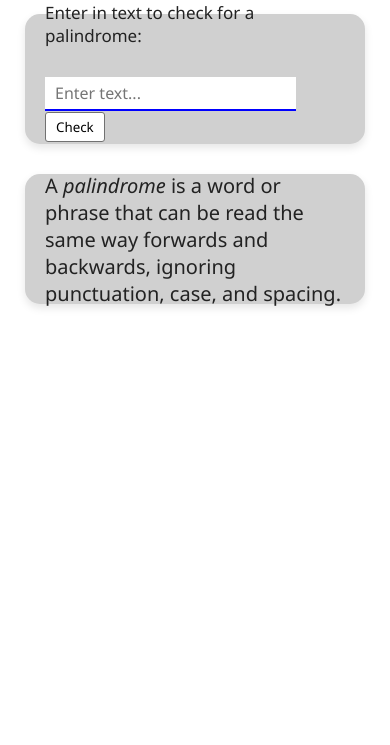
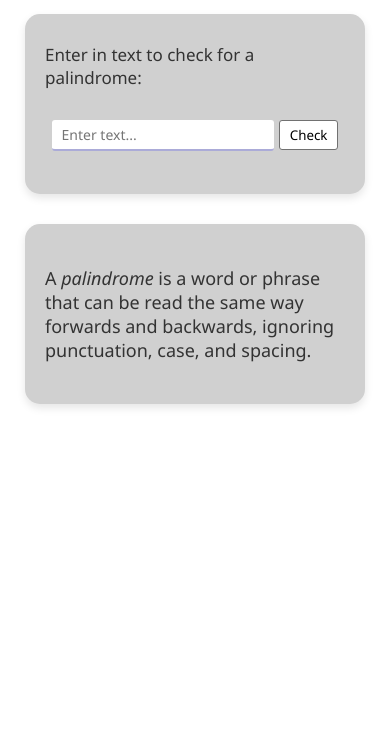
Before and after one commit to PrinceLemayian/Palindrome-checker, a plain HTML site: page index.html in a window 390 px wide. Shown: the part 99-844 px from the top of the page. Drawn offline with Linux system fonts and the light colour scheme.

Commit message:
fix: fixed responsiveness issues

```diff
--- a/styles.css
+++ b/styles.css
@@ -9,7 +9,7 @@
 body {
   font-family:'Segoe UI', Tahoma, Geneva, Verdana, sans-serif;
   font-size: 20px;
-  color: #222;
+  color: #333;
   display: flex;
   flex-direction: column;
   justify-content: center;
@@ -42,9 +42,10 @@ body {
 #text-input {
   padding: 10px 15px;
   border: none;
-  border-bottom: 2px solid blue;
+  border-bottom: 2px solid rgb(171, 171, 216);
   font-family: inherit;
   font-size: 18px;
+  border-radius: 3px;
 }
 
 #check-btn {
@@ -85,7 +86,7 @@ body {
   background-color: #d0d0d0;
   padding: 10px 20px;
   width: 340px;
-  height: 130px;
+  height: 180px;
   display: flex;
   flex-direction: column;
   align-items: center;
@@ -98,9 +99,10 @@ body {
 #text-input {
   padding: 5px 10px;
   border: none;
-  border-bottom: 2px solid blue;
+  border-bottom: 2px solid rgb(171, 171, 216);
   font-family: inherit;
-  font-size: 16px;
+  font-size: 14px;
+  border-radius: 3px;
 }
 
 .instruction-text {
@@ -119,11 +121,12 @@ body {
 
 .info-paragraph {
   position: relative;
+  font-size: 18px;
 }
 
 .info-paragraph::before {
   content:"";
-  display: hidden:
+  display: hidden;
 }
 
 #result {
```
